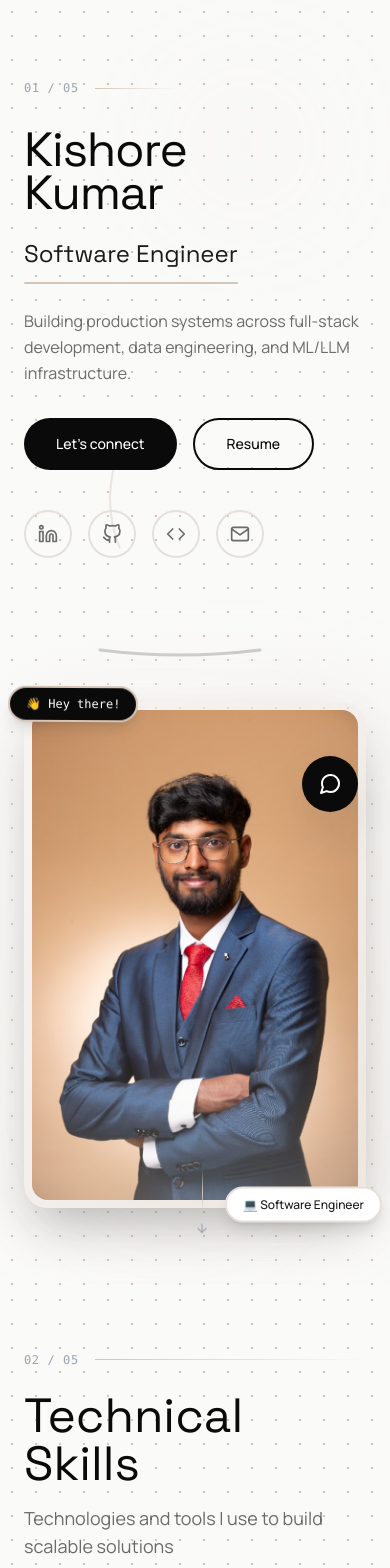
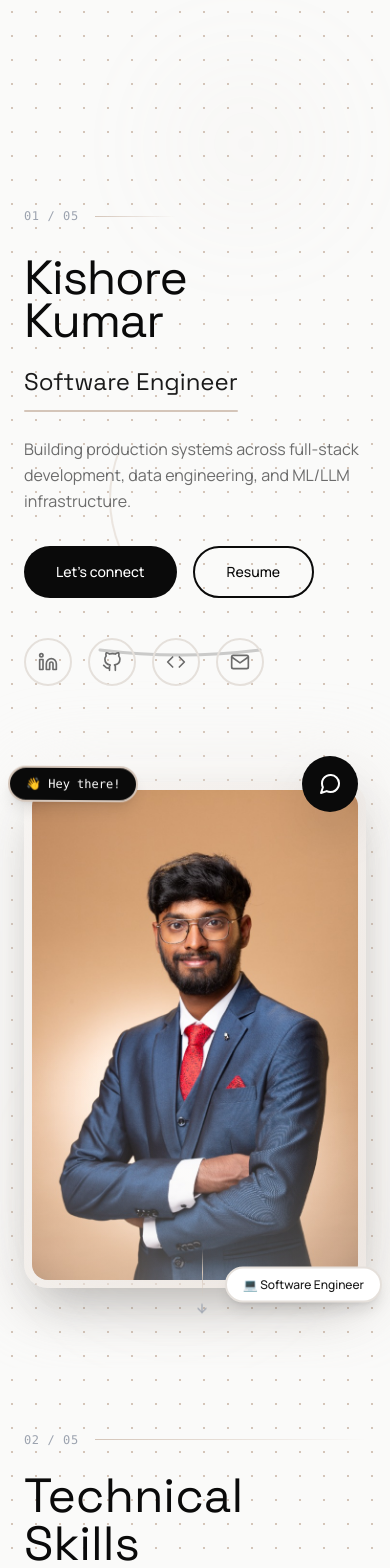
Before and after one commit to kishuxz/Portfolio, a Next.js app: page / in a window 390 px wide. Shown: the top 1568 px of the page. Built offline with nearby package versions, Linux system fonts and the light colour scheme.

Commit message:
Fix: Restore visual balance to Hero section
- Restore image size to 400px (was 350px) for better proportions
- Add pt-32 to section to prevent navbar overlap without shrinking content
- Adjust margins for mobile responsiveness
- Re-align layout elements

```diff
--- a/components/Hero.jsx
+++ b/components/Hero.jsx
@@ -41,7 +41,7 @@ export default function Hero() {
     }, []);
 
     return (
-        <section ref={heroRef} className="min-h-screen flex items-center relative overflow-hidden bg-[#FAFAF9] dotted-bg" id="home">
+        <section ref={heroRef} className="min-h-screen flex items-center relative overflow-hidden bg-[#FAFAF9] dotted-bg pt-32 md:pt-20" id="home">
             {/* Parallax floating elements */}
             <div
                 className="absolute top-20 right-20 w-32 h-32 rounded-full bg-[#D4C5B9] opacity-10 blur-3xl transition-transform duration-300"
@@ -254,7 +254,7 @@ export default function Hero() {
                     </div>
 
                     {/* Right: Photo with Annotations - BLENDED WITH BACKGROUND */}
-                    <div className="scroll-reveal stagger-2 relative max-w-[350px] mt-24 md:mt-0">
+                    <div className="scroll-reveal stagger-2 relative max-w-[400px] mt-12 md:mt-0">
                         {/* Photo Container - Blended with cream background */}
                         <div className="relative group">
                             {/* Cream background blob to blend photo */}
@@ -269,8 +269,8 @@ export default function Hero() {
                                     <Image
                                         src="/profile-photo.jpg"
                                         alt={personalInfo.name}
-                                        width={350}
-                                        height={350}
+                                        width={400}
+                                        height={400}
                                         className="w-full h-auto object-cover"
                                         priority
                                     />
```
